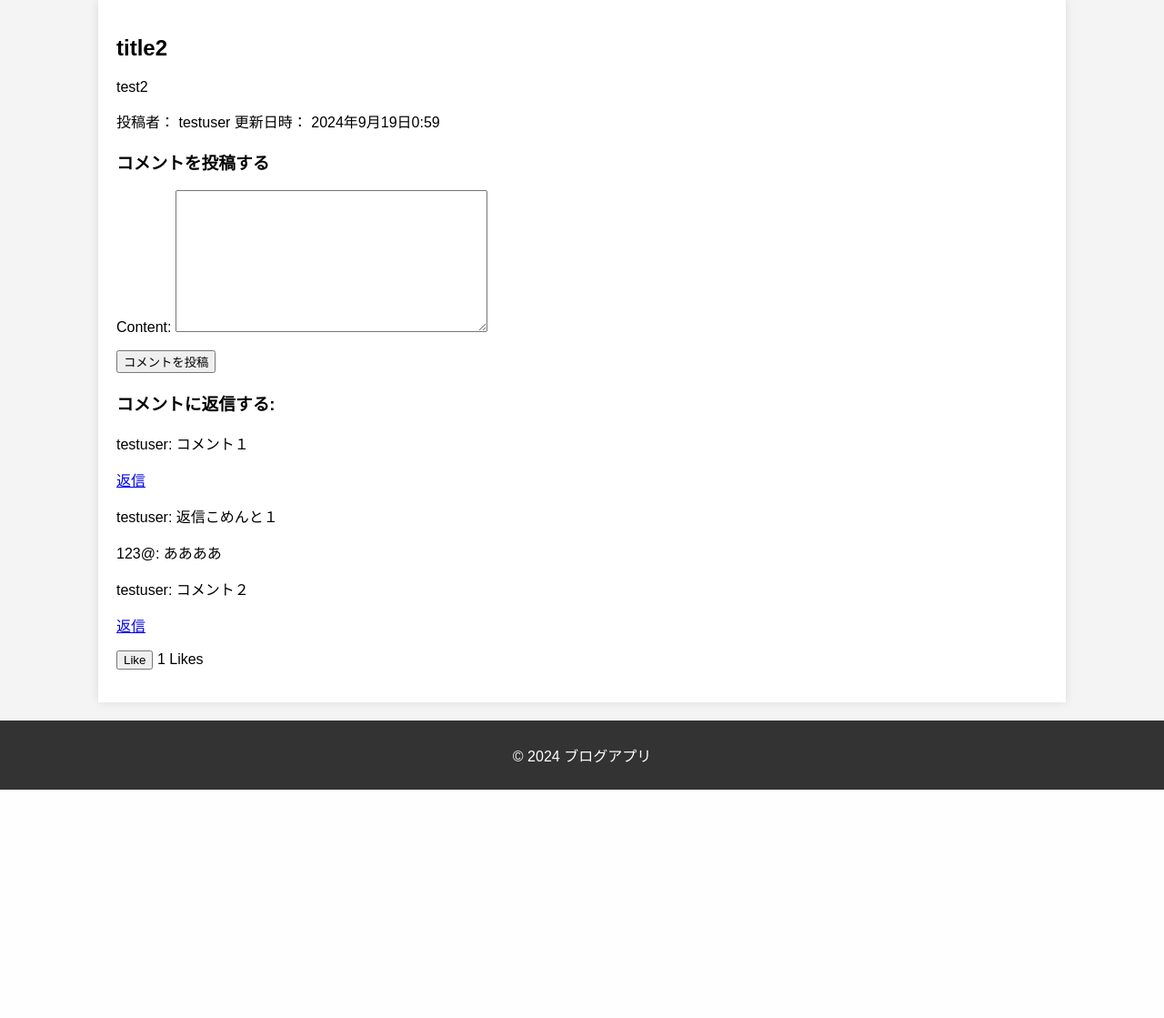
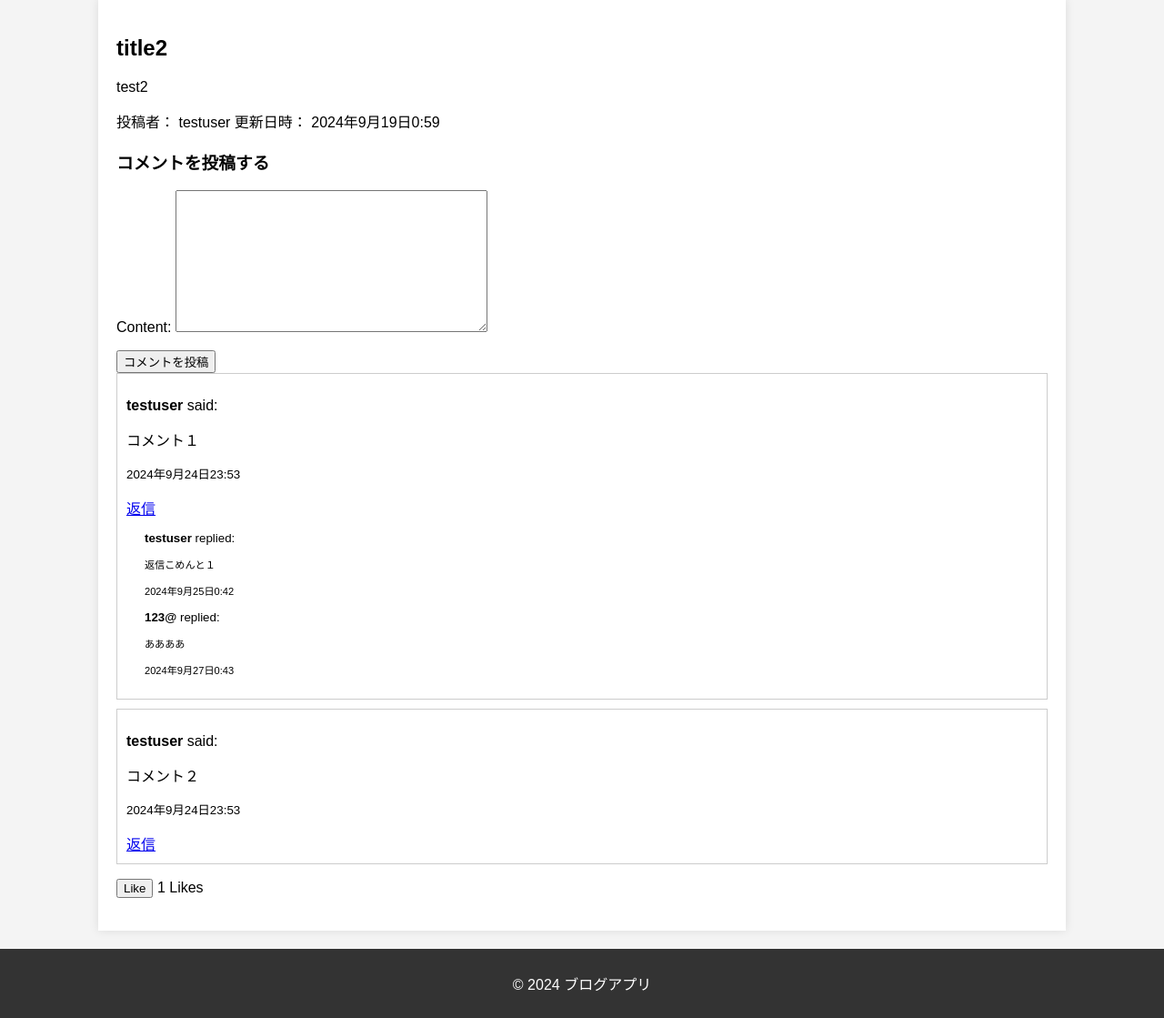
Before and after one commit to mkhirose/refactored-octo-guacamole, a Django app: page /post/3/ in a window 1280 px wide. Shown: the part 65-1184 px from the top of the page at 91% size. Before the commit the page ends 933 px from the top, so only its background shows below. Run offline with Django 5.2, Linux system fonts and the light colour scheme; data comes from the database, SQL or seed files in the repository; both versions use the stored data as it was after the commit.

Commit message:
20240927 comment修正

```diff
--- a/blog/templates/blog/post_create.html
+++ b/blog/templates/blog/post_create.html
@@ -9,4 +9,5 @@
 </form>
 {% comment %} <!-- 戻るボタンを追加 -->
 <a href="{% url 'home' %}" class="btn btn-primary">ホーム</a>
-{% endblock %} {% endcomment %}
+{% endcomment %}
+{% endblock %}
--- a/blog/templates/blog/post_detail.html
+++ b/blog/templates/blog/post_detail.html
@@ -35,39 +35,60 @@ document.getElementById('comment-form').addEventListener('submit', function(even
 });
 </script>
 
-<h3>コメントに返信する:</h3>
-<div>
+<!-- コメントの表示部分 -->
+<div class="comments">
     {% for comment in comments %}
+        {% if not comment.parent %}
             <div class="comment">
-            <p>{{ comment.user.username }}: {{ comment.content }}</p>
-            <p><a href="#" class="reply" data-comment-id="{{ comment.id }}">返信</a></p>
-             <!-- 返信コメントを表示 -->
+                <p><strong>{{ comment.user.username }}</strong> said:</p>
+                <p>{{ comment.content }}</p>
+                <p><small>{{ comment.created_at }}</small></p>
+
+                <!-- 返信ボタン -->
+                <a href="#" class="reply-button" data-comment-id="{{ comment.id }}">返信</a>
+
+                <!-- 子コメント（返信）の表示 -->
+                <div class="replies" style="margin-left: 20px;">
                     {% for reply in comment.replies.all %}
                         <div class="reply">
-                    <p>{{ reply.user.username }}: {{ reply.content }}</p>
+                            <p><strong>{{ reply.user.username }}</strong> replied:</p>
+                            <p style="font-size: smaller;">{{ reply.content }}</p>
+                            <p><small>{{ reply.created_at }}</small></p>
                         </div>
                     {% endfor %}
-            <!-- 返信フォーム -->
-            <div id="reply-form-{{ comment.id }}" class="reply-form" style="display: none;">
-                <form method="POST">
+                </div>
+            </div>
+        {% endif %}
+    {% endfor %}
+</div>
+
+        {% comment %} <!-- 返信フォーム（最初は非表示） -->
+        <div class="reply-form" style="display: none;" data-comment-id="{{ comment.id }}">
+            <form method="POST" action="{% url 'add_comment' post.id %}">
                 {% csrf_token %}
-                    {{ comment_form.as_p }}
                 <input type="hidden" name="parent_id" value="{{ comment.id }}">
-                    <button type="submit">返信を投稿</button>
+                <textarea name="content" rows="3" required></textarea>
+                <button type="submit">返信を投稿する</button>
             </form>
         </div>
     </div>
-    {% endfor %}
-</div>
+{% endfor %} {% endcomment %}
 
 
+<!-- 返信ボタンをクリックすると、返信フォームが表示される -->
 <script>
-    // 返信ボタンをクリックすると、返信フォームが表示される
-    document.querySelectorAll('.reply').forEach(function(button) {
-        button.addEventListener('click', function(e) {
-            e.preventDefault();
+    document.querySelectorAll('.reply-button').forEach(button => {
+        button.addEventListener('click', function(event) {
+            event.preventDefault();
             const commentId = this.getAttribute('data-comment-id');
-            document.getElementById('reply-form-' + commentId).style.display = 'block';
+            const replyFormHtml = `
+                <form method="POST" action="">
+                    {% csrf_token %}
+                    <textarea name="content" rows="4" placeholder="返信内容を入力してください"></textarea>
+                    <input type="hidden" name="parent_id" value="${commentId}">
+                    <button type="submit">返信を投稿</button>
+                </form>`;
+            this.insertAdjacentHTML('afterend', replyFormHtml);
         });
     });
 </script>
--- a/blog/urls.py
+++ b/blog/urls.py
@@ -15,7 +15,7 @@ urlpatterns = [
     path('post/<int:post_id>/edit/', views.post_edit, name='post_edit'),
     path('post/<int:post_id>/delete-ajax/', views.delete_post, name='post_delete_ajax'),
     path('post/<int:post_id>/like/', views.like_post, name='like_post'),
-    # path('post/<int:post_id>/comment/', views.add_comment, name='add_comment'),
+    path('post/<int:post_id>/comment/', views.add_comment, name='add_comment'),
     path('change_password/', views.change_password, name='change_password'),
     path('custom_password_reset/', custom_password_reset_request, name='custom_password_reset_request'),
     path('custom_password_reset/confirm/', custom_password_reset_confirm, name='custom_password_reset_confirm'),
--- a/blog/views.py
+++ b/blog/views.py
@@ -156,47 +156,42 @@ def like_post(request, post_id):
     return JsonResponse({'liked': liked, 'like_count': like_count})
 
 # コメント追加
-# def add_comment(request, post_id):
-#     post = get_object_or_404(Post, id=post_id)
+def add_comment(request, post_id):
+    post = get_object_or_404(Post, id=post_id)
+    if request.method == 'POST':
+        content = request.POST['content']
+        parent_id = request.POST.get('parent_id')  # 親コメントのIDを取得
+        comment = Comment.objects.create(content=content, user=request.user, post=post)
 
-#     if request.method == 'POST':
-#         form = CommentForm(request.POST)
-#         if form.is_valid():
-#             comment = form.save(commit=False)
-#             comment.post = post
-#             comment.user = request.user
-#             comment.save()
-#             return redirect('post_detail', post_id=post.id)
-#     else:
-#         form = CommentForm()
+        if parent_id:
+            parent_comment = get_object_or_404(Comment, id=parent_id)
+            comment.parent = parent_comment  # 親コメントを設定
+            comment.save()
 
-#     return render(request, 'blog/add_comment.html', {'form': form, 'post': post})
+        return redirect('post_detail', post_id=post.id)
 
 def post_detail(request, post_id):
     post = get_object_or_404(Post, id=post_id)
-    comments = post.comments.filter(parent=None)  # 親コメントのみ取得
+    comments = Comment.objects.filter(post=post).select_related('user').prefetch_related('replies')  # 'comment_set' ではなく 'replies'
     comment_form = CommentForm()
 
     if request.method == 'POST':
         comment_form = CommentForm(request.POST)
         if comment_form.is_valid():
             new_comment = comment_form.save(commit=False)
+            new_comment.post = post
             new_comment.user = request.user
-            new_comment.post = post
-
-            # 親コメントが指定された場合
-            parent_id = request.POST.get('parent_id')
-            if parent_id:
+            if 'parent_id' in request.POST:
+                parent_id = request.POST.get('parent_id')
                 parent_comment = Comment.objects.get(id=parent_id)
                 new_comment.parent = parent_comment
-
             new_comment.save()
-            return redirect('post_detail', post_id=post.id)
+            return redirect('post_detail', post_id=post_id)
 
     return render(request, 'blog/post_detail.html', {
         'post': post,
         'comments': comments,
-        'comment_form': comment_form
+        'comment_form': comment_form,
     })
 
 def change_password(request):
--- a/static/css/styles.css
+++ b/static/css/styles.css
@@ -43,3 +43,17 @@ footer {
     background-color: #333;
     color: #fff;
 }
+
+.comment {
+    border: 1px solid #ccc;
+    padding: 10px;
+    margin-bottom: 10px;
+}
+
+.replies {
+    margin-left: 20px;
+}
+
+.reply {
+    font-size: smaller;
+}
```
Also changed, not shown: db.sqlite3. Lines whose indentation alone changed are shown as unchanged.
